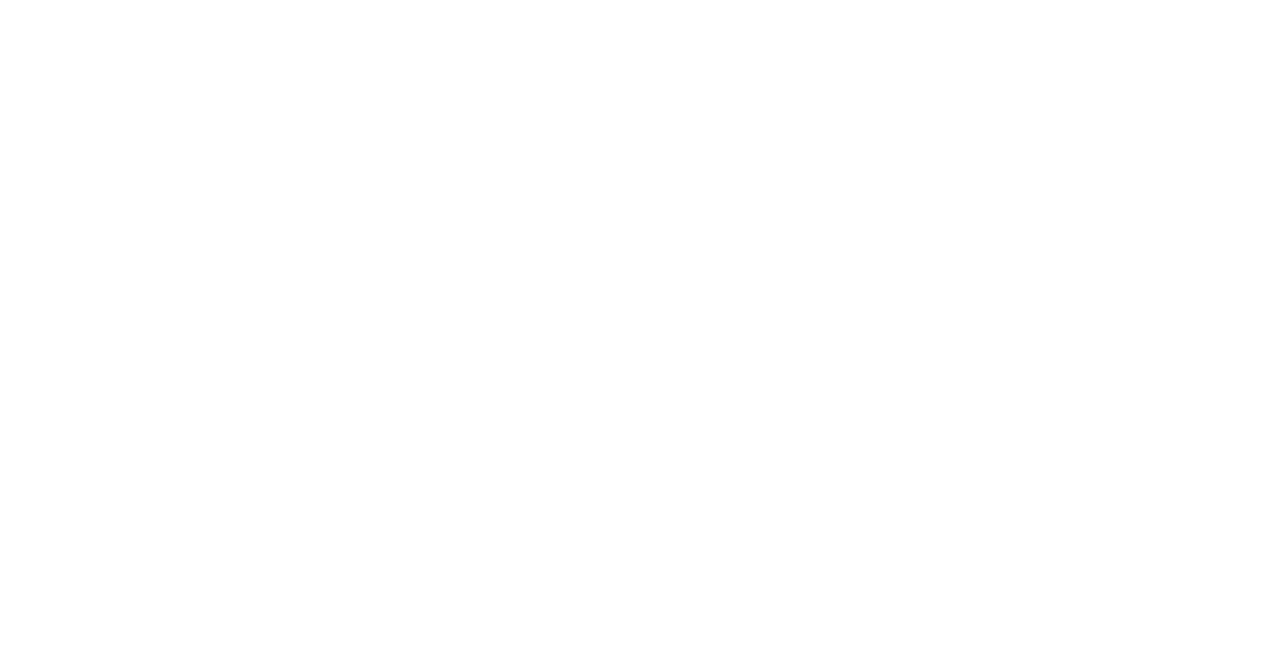
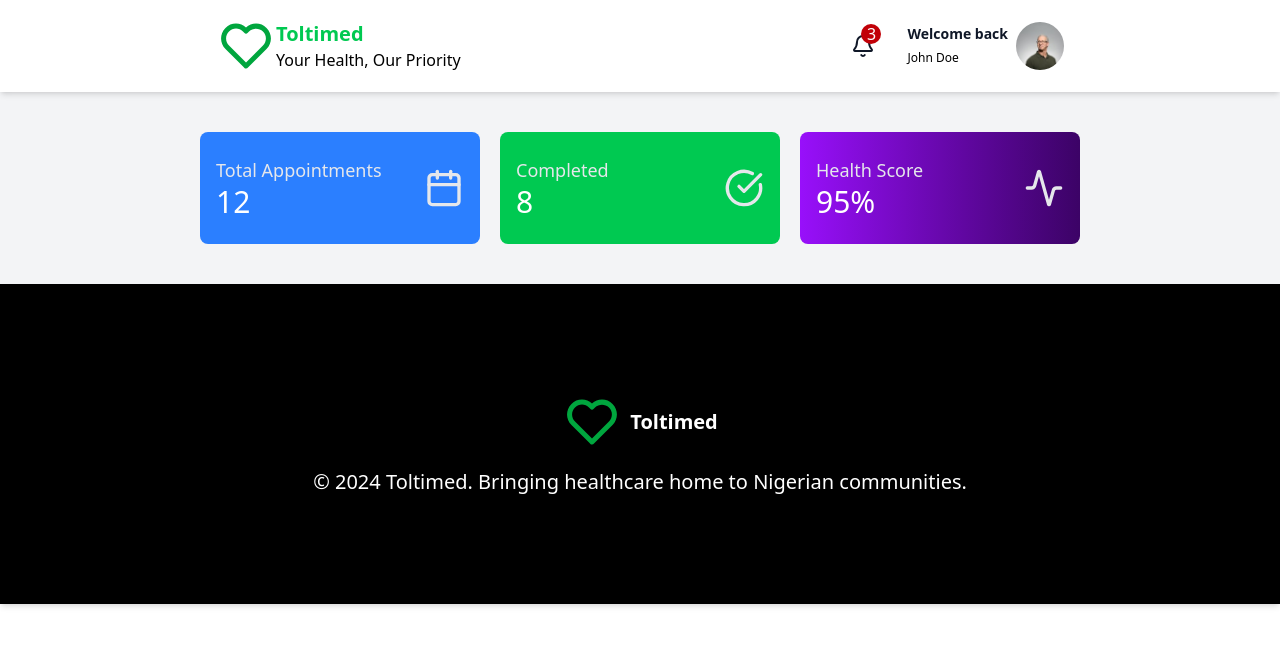
Before and after one commit to stephenolajire/Toltim, a React (Vite) app: page /dashboard in a window 1280 px wide. Before the commit this address had no page. Shown: the top 646 px of the page. Built offline with nearby package versions, Linux system fonts and the light colour scheme.

Commit message:
added userdashboard

```diff
--- a/src/App.tsx
+++ b/src/App.tsx
@@ -4,6 +4,8 @@
 import LandingPage from './pages/LandingPage'
 import Login from './user/Login'
 import SignUp from './user/SignUp'
+import UserLayout from './layout/UserLayout'
+import Home from './userdashboard/Home'
 
 const App:React.FC = () => {
   return (
@@ -12,11 +14,18 @@
         <Route path="/" element={<Layout />}>
           <Route index element={<LandingPage />} />
         </Route>
-        <Route path='/login' element={<Login/>}/>
-        <Route path='/register' element={<SignUp/>}/>
+
+        {/* user auth */}
+        <Route path="/login" element={<Login />} />
+        <Route path="/register" element={<SignUp />} />
+
+        {/* user dashboard */}
+        <Route path="/dashboard" element={<UserLayout />}>
+          <Route index element={<Home />} />
+        </Route>
       </Routes>
     </Router>
-  )
+  );
 }
 
 export default App
--- /dev/null
+++ b/src/components/common/userdashboard/Header.tsx
@@ -0,0 +1,40 @@
+import React from 'react'
+import { BiHeart} from 'react-icons/bi'
+// import { Link } from 'react-router-dom'
+import { Bell } from 'lucide-react'
+
+const Header:React.FC = () => {
+  return (
+    <header className="w-full bg-white shadow-md sticky top-0 z-50 px-2 sm:px-4 md:px-20 lg:px-50 overflow-hidden">
+      <nav className="flex items-center justify-between p-4">
+        <div className="flex items-center h-auto">
+          <BiHeart className="text-green-600 text-4xl md:text-4xl lg:text-6xl" />
+          <div className='flex flex-col gap-0'>
+            <p className="text-xl text-green-500 font-bold">Toltimed</p>
+            <span className="text-[12px] sm:text-base text-grey-900 ">
+              Your Health, Our Priority
+            </span>
+          </div>
+        </div>
+        <div className="flex items-center space-x-4 lg:space-x-8">
+          <div className="relative">
+            <Bell className="text-gray-900 text-3xl" />
+            <div className="absolute top-[-10px] right-[-6px] bg-red-700 h-5 w-5 rounded-full flex items-center justify-center text-white">
+              3
+            </div>
+          </div>
+
+          <div className="h-auto w-auto flex items-center lg:space-x-2">
+            <div className='flex-col hidden md:block'>
+              <p className="text-sm text-gray-900 font-bold">Welcome back</p>
+              <span className="text-[12px] text-grey-500 ">John Doe</span>
+            </div>
+            <img className="h-12 w-12 rounded-full" src="/logo.jpeg" />
+          </div>
+        </div>
+      </nav>
+    </header>
+  );
+}
+
+export default Header
--- /dev/null
+++ b/src/layout/UserLayout.tsx
@@ -0,0 +1,16 @@
+import React from 'react'
+import { Outlet } from 'react-router-dom'
+import Header from '../components/common/userdashboard/Header'
+import Footer from '../components/common/Footer'
+
+const UserLayout:React.FC = () => {
+  return (
+    <div>
+      <Header/>
+      <Outlet/>
+      <Footer/>
+    </div>
+  )
+}
+
+export default UserLayout
--- a/src/user/Login.tsx
+++ b/src/user/Login.tsx
@@ -1,10 +1,13 @@
 import React, { useState } from "react";
 import { BiHeart } from "react-icons/bi";
-import { Link } from "react-router-dom";
+import { Link, useNavigate } from "react-router-dom";
+
 
 const Login: React.FC = () => {
   const [email, setEmail] = useState("");
   const [password, setPassword] = useState("");
+
+  const navigate =  useNavigate()
 
   const handleSubmit = (e: React.FormEvent) => {
     e.preventDefault();
@@ -95,6 +98,7 @@
             <button
               type="submit"
               className="group relative w-full flex justify-center py-2 px-4 border border-transparent text-sm font-medium rounded-md text-white bg-green-600 hover:bg-green-700 focus:outline-none focus:ring-2 focus:ring-offset-2 focus:ring-green-500 transition duration-300"
+              onClick={()=>navigate('/dashboard')}
             >
               Sign in
             </button>
--- a/src/user/SignUp.tsx
+++ b/src/user/SignUp.tsx
@@ -1,4 +1,4 @@
-import React, { useState} from "react";
+import React, { useState } from "react";
 import { Heart, Clock, Shield } from "lucide-react";
 import { Link } from "react-router-dom";
 
@@ -41,7 +41,7 @@
     return Object.keys(newErrors).length === 0;
   };
 
-  const handleSubmit = (e:React.MouseEvent<HTMLButtonElement>) => {
+  const handleSubmit = (e: React.MouseEvent<HTMLButtonElement>) => {
     e.preventDefault();
     if (validateForm()) {
       console.log("Registration Data:", {
@@ -279,9 +279,9 @@
           {userType && (
             <div className="bg-yellow-100 border border-yellow-200 py-4 px-3 rounded-lg">
               <p className="text-yellow-500 text-sm">
-                <span className="font-bold">Next Step: </span>After creating your account, you'll
-                complete our professional verification process including
-                document upload and credential review.
+                <span className="font-bold">Next Step: </span>After creating
+                your account, you'll complete our professional verification
+                process including document upload and credential review.
               </p>
             </div>
           )}
@@ -302,10 +302,6 @@
               <Link
                 to="/login"
                 className="font-medium text-green-600 hover:text-green-500"
-                onClick={(e) => {
-                  e.preventDefault();
-                  alert("Sign in functionality would be implemented here");
-                }}
               >
                 Sign in
               </Link>
--- /dev/null
+++ b/src/userdashboard/Home.tsx
@@ -0,0 +1,12 @@
+import React from 'react'
+import StatCard from './components/StatCard'
+
+const Home:React.FC = () => {
+  return (
+    <main className='h-auto w-full hide-scrollbar bg-gray-100'>
+      <StatCard/>
+    </main>
+  )
+}
+
+export default Home
--- /dev/null
+++ b/src/userdashboard/components/StatCard.tsx
@@ -0,0 +1,38 @@
+import React from 'react'
+import { Activity, Calendar, CircleCheckBig } from 'lucide-react';
+
+const StatCard:React.FC = () => {
+  return (
+    <section className=" px-2 sm:px-4 md:px-20 lg:px-50 grid grid-cols-1 md:grid-cols-2 lg:grid-cols-3 py-4 md:py-10 gap-5">
+      <div className="bg-blue-500 flex flex-row items-center justify-between py-6 px-4 rounded-lg">
+        <div>
+          <h6 className="text-gray-200 text-lg">Total Appointments</h6>
+          <p className="text-white text-3xl"> 12 </p>
+        </div>
+        <div>
+          <Calendar className="h-10 w-10 text-gray-200" />
+        </div>
+      </div>
+      <div className="bg-green-500 flex flex-row items-center justify-between py-6 px-4 rounded-lg">
+        <div>
+          <h6 className="text-gray-200 text-lg">Completed</h6>
+          <p className="text-white text-3xl"> 8 </p>
+        </div>
+        <div>
+          <CircleCheckBig className="h-10 w-10 text-gray-200" />
+        </div>
+      </div>
+      <div className="bg-gradient-to-r from-purple-600 to-purple-950 flex flex-row items-center justify-between py-6 px-4 rounded-lg">
+        <div>
+          <h6 className="text-gray-200 text-lg">Health Score</h6>
+          <p className="text-white text-3xl"> 95% </p>
+        </div>
+        <div>
+          <Activity className="h-10 w-10 text-gray-200" />
+        </div>
+      </div>
+    </section>
+  );
+}
+
+export default StatCard
```
Also changed, not shown: public/logo.jpeg (added).
